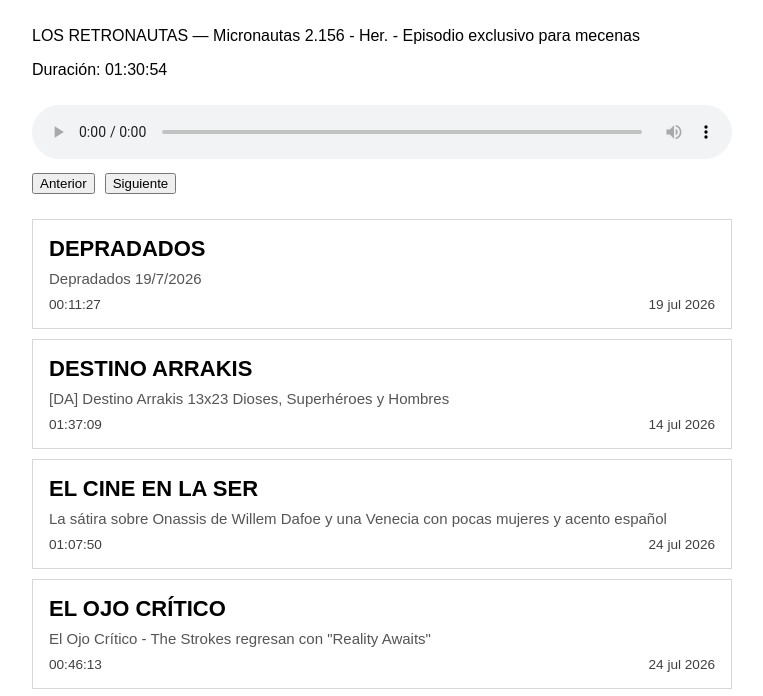
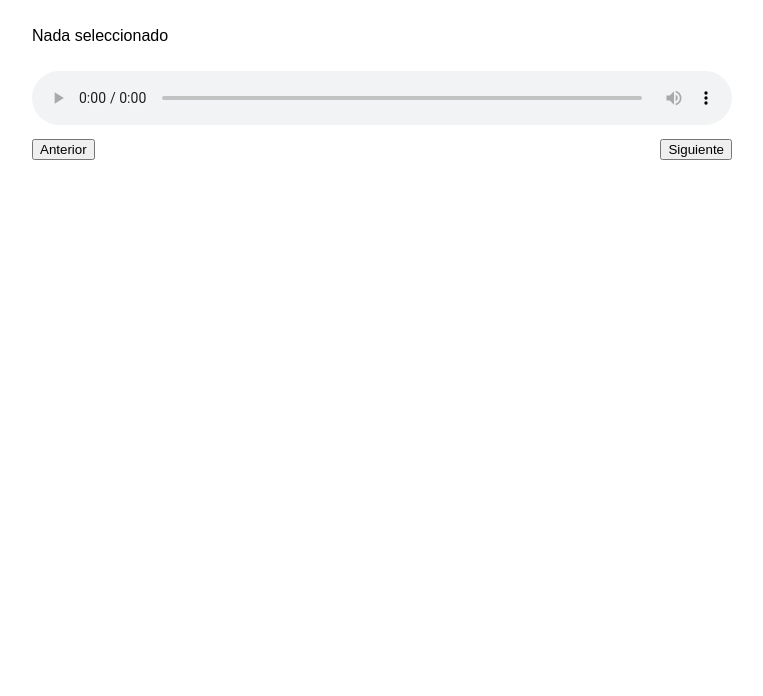
Before and after one commit to juanifuturo/radio, a website: page index.html in a window 1280 px wide. Shown: the part 80-776 px from the top of the page, without its empty margins (258-1021 px from the left). Drawn offline with Linux system fonts and the light colour scheme.

Commit message:
Refactor HTML structure for audio player controls

```diff
--- a/index.html
+++ b/index.html
@@ -18,26 +18,19 @@
 
 <h1>R A D I O &#9835 J U A N I</h1>
 
-<p id="playing">Nada seleccionado</p>
-
-<p id="duration"></p>
+<p id="playing">
+Nada seleccionado
+</p>
 
 <audio id="player" controls></audio>
 
 <div class="controls">
 
-    <div class="navButtons">
-        <button id="prevButton">Anterior</button>
-        <button id="nextButton">Siguiente</button>
-    </div>
+<button id="prevButton">Anterior</button>
 
-    <button id="liveButton" style="display:none;">
-    Volver al directo
-    </button>
+<button id="nextButton">Siguiente</button>
 
 </div>
-
-<div id="podcasts"></div>
 
 <div id="podcasts"></div>
 
```
